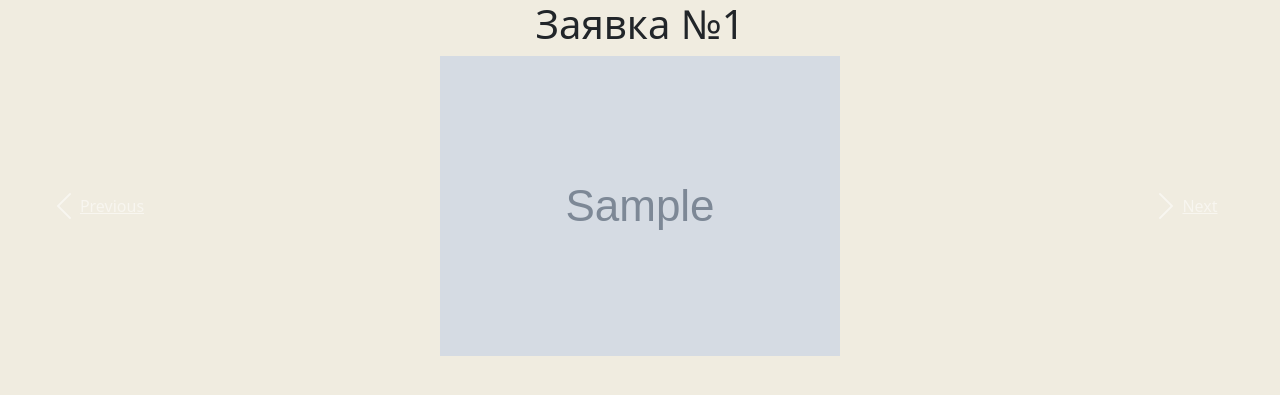
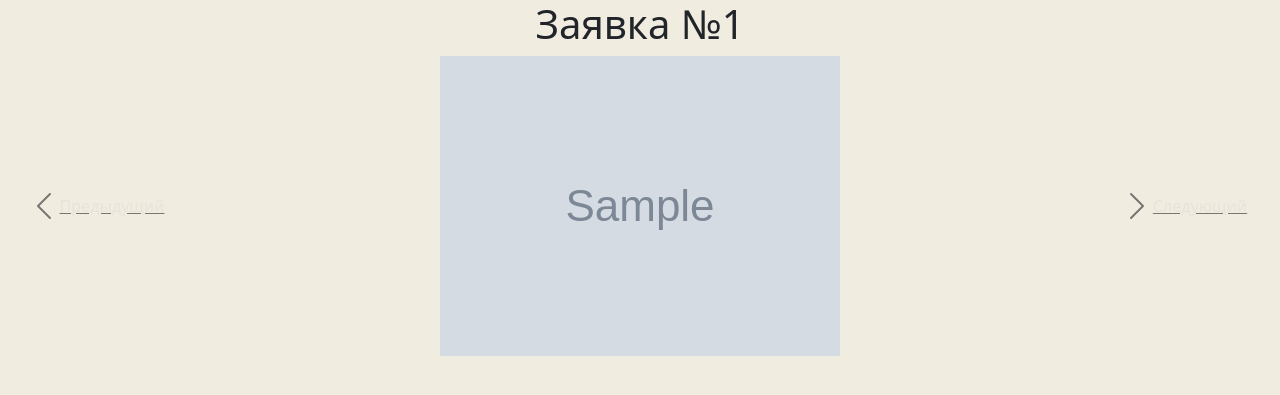
Before and after one commit to Lazik18/Cultt, a Django app: page /views/application/1 in a window 1280 px wide. Shown: the top 395 px of the page. Run offline with Django 4.2, Linux system fonts and the light colour scheme; tables that the repository leaves empty hold one stand-in row (values such as "Sample post"); grey boxes marked "Sample" are stand-in pictures.

Commit message:
image application

```diff
--- a/templates/application_view.html
+++ b/templates/application_view.html
@@ -7,17 +7,18 @@
         <link href="https://cdn.jsdelivr.net/npm/bootstrap@5.2.0/dist/css/bootstrap.min.css" rel="stylesheet" integrity="sha384-gH2yIJqKdNHPEq0n4Mqa/HGKIhSkIHeL5AyhkYV8i59U5AR6csBvApHHNl/vI1Bx" crossorigin="anonymous">
         <!-- JavaScript Bundle with Popper -->
         <script src="https://cdn.jsdelivr.net/npm/bootstrap@5.2.0/dist/js/bootstrap.bundle.min.js" integrity="sha384-A3rJD856KowSb7dwlZdYEkO39Gagi7vIsF0jrRAoQmDKKtQBHUuLZ9AsSv4jD4Xa" crossorigin="anonymous"></script>
+
+        <style>
+            .carousel-control-prev,
+            .carousel-control-next {
+                filter: invert(100%);
+            }
+        </style>
     </head>
     <body style="background-color: #F0ECE0">
         <h1 class="text-center">Заявка №{{ application.id }}</h1>
 
         <div id="carouselExampleIndicators" class="carousel slide" data-ride="carousel">
-            <ol class="carousel-indicators">
-                <li data-target="#carouselExampleIndicators" data-slide-to="0" class="active"></li>
-                <li data-target="#carouselExampleIndicators" data-slide-to="1"></li>
-                <li data-target="#carouselExampleIndicators" data-slide-to="2"></li>
-            </ol>
-
             <div class="carousel-inner">
                 {% for image in image_list %}
                     <div class="carousel-item text-center active">
@@ -28,12 +29,12 @@
 
             <a class="carousel-control-prev" href="#carouselExampleIndicators" role="button" data-slide="prev">
                 <span class="carousel-control-prev-icon" aria-hidden="true"></span>
-                <span class="sr-only">Previous</span>
+                <span class="sr-only text-dark">Предыдущий</span>
             </a>
 
             <a class="carousel-control-next" href="#carouselExampleIndicators" role="button" data-slide="next">
                 <span class="carousel-control-next-icon" aria-hidden="true"></span>
-                <span class="sr-only">Next</span>
+                <span class="sr-only text-dark">Следующий</span>
             </a>
         </div>
     </body>
```
